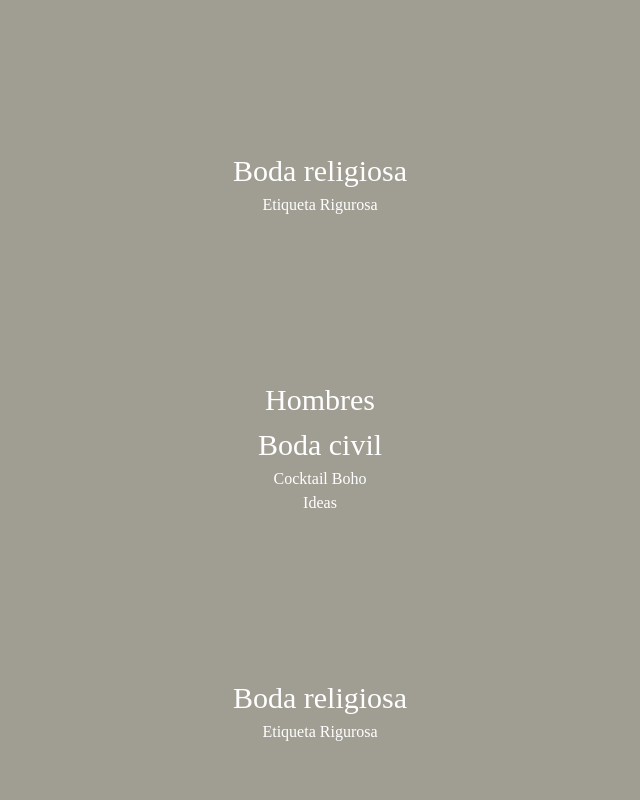
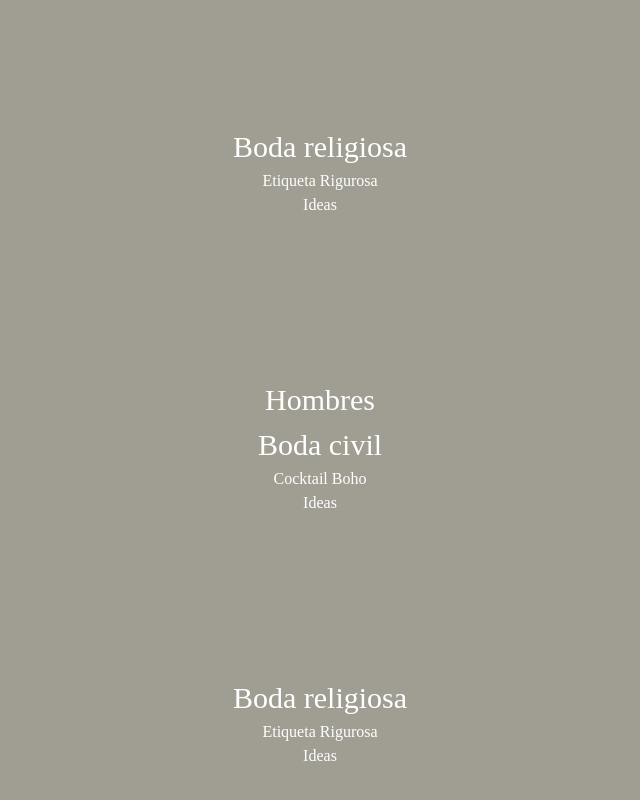
Before and after one commit to jjconceptos/weddingPage1, a Next.js app: page /home/home in a window 1280 px wide. Shown: the part 4509-5309 px from the top of the page, without its empty margins (320-960 px from the left). Built offline with nearby package versions, Linux system fonts and the light colour scheme; a web font is replaced by a local one.

Commit message:
“logo”

```diff
--- a/pages/home/home.js
+++ b/pages/home/home.js
@@ -766,11 +766,13 @@ const LandingPage = () => {
 
           <p><strong style={{ fontSize: '30px' }}>Boda civil</strong></p>
           <p >Cocktail Boho</p>
-          <a href="https://www.pinterest.com.mx/danypesant/civil-dresscode/?invite_code=1b8145c874c94e44a6a05511c69c9786&sender=347410696163627453">Ideas</a>
+          <a href="https://www.pinterest.com.mx/danypesant/women-dresscode-civil-ceremony/?invite_code=8dd54549174d44dfb788935e9ae7c876&sender=347410696163627453">Ideas</a>
           {/*<img src="/womensBoho.avif" alt="Your Image" className="image"  />*/}
 
           <p style={{ fontSize: '30px', marginTop: '20vh' }}><strong>Boda religiosa</strong></p>
           <p >Etiqueta Rigurosa </p>
+          <a href="https://www.pinterest.com.mx/danypesant/women-dresscode-ceremonia-religiosa/?invite_code=ba0030bf2d4746e7b215b95709355aad&sender=347410696163627453">Ideas</a>
+
           {/* <img src="/longDress.avif" alt="Your Image" className="image"  />*/}
           </div>
           <div className="attire-info">
@@ -778,10 +780,10 @@ const LandingPage = () => {
 
           <p><strong style={{ fontSize: '30px'}}>Boda civil</strong></p>
           <p >Cocktail Boho</p>
-          <a href="https://www.pinterest.com.mx/danypesant/civil-dresscode/?invite_code=1b8145c874c94e44a6a05511c69c9786&sender=347410696163627453">Ideas</a>
-          {/* Sections <img src="/casualAttire.jpeg" alt="Your Image" className="image"/>*/}
+          <a href="https://www.pinterest.com.mx/danypesant/men-dresscode-civil-ceremony/?invite_code=d82ae94f2f2d4a5eb8a30982ef6ba4d0&sender=347410696163627453">Ideas</a>          {/* Sections <img src="/casualAttire.jpeg" alt="Your Image" className="image"/>*/}
           <p style={{ fontSize: '30px', marginTop: '20vh' }}><strong>Boda religiosa</strong></p>
           <p >Etiqueta Rigurosa </p>
+          <a href="https://www.pinterest.com.mx/danypesant/men-dresscode-ceremonia-religiosa/?invite_code=26d707542cfc4f1c944e9b9eb58f9abf&sender=347410696163627453">Ideas</a>
           {/* <img src="/blackTie.jpeg" alt="Your Image" className="image"  />*/}
           </div>
       {/* <div className="horizontal-line"></div>*/}
```
